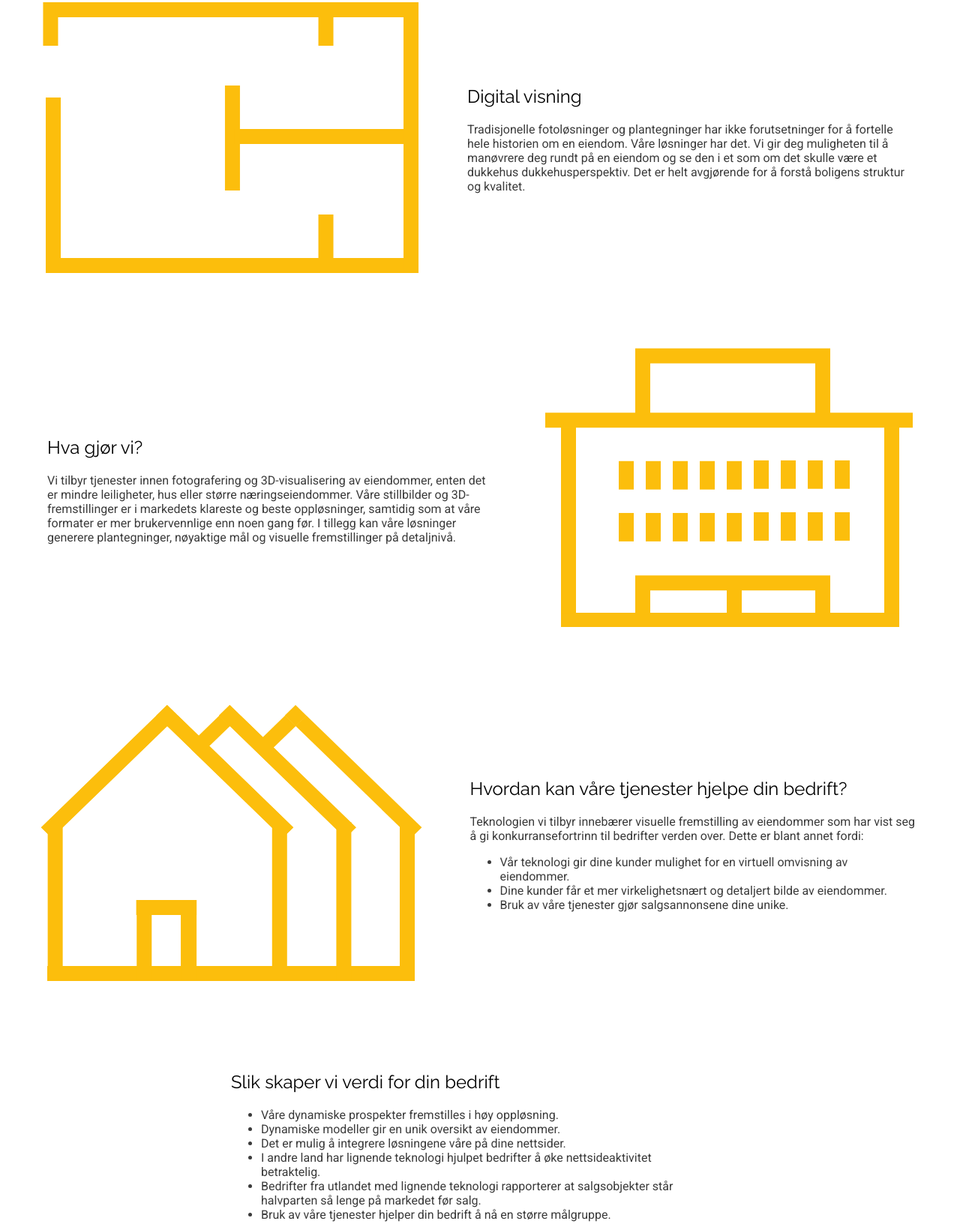
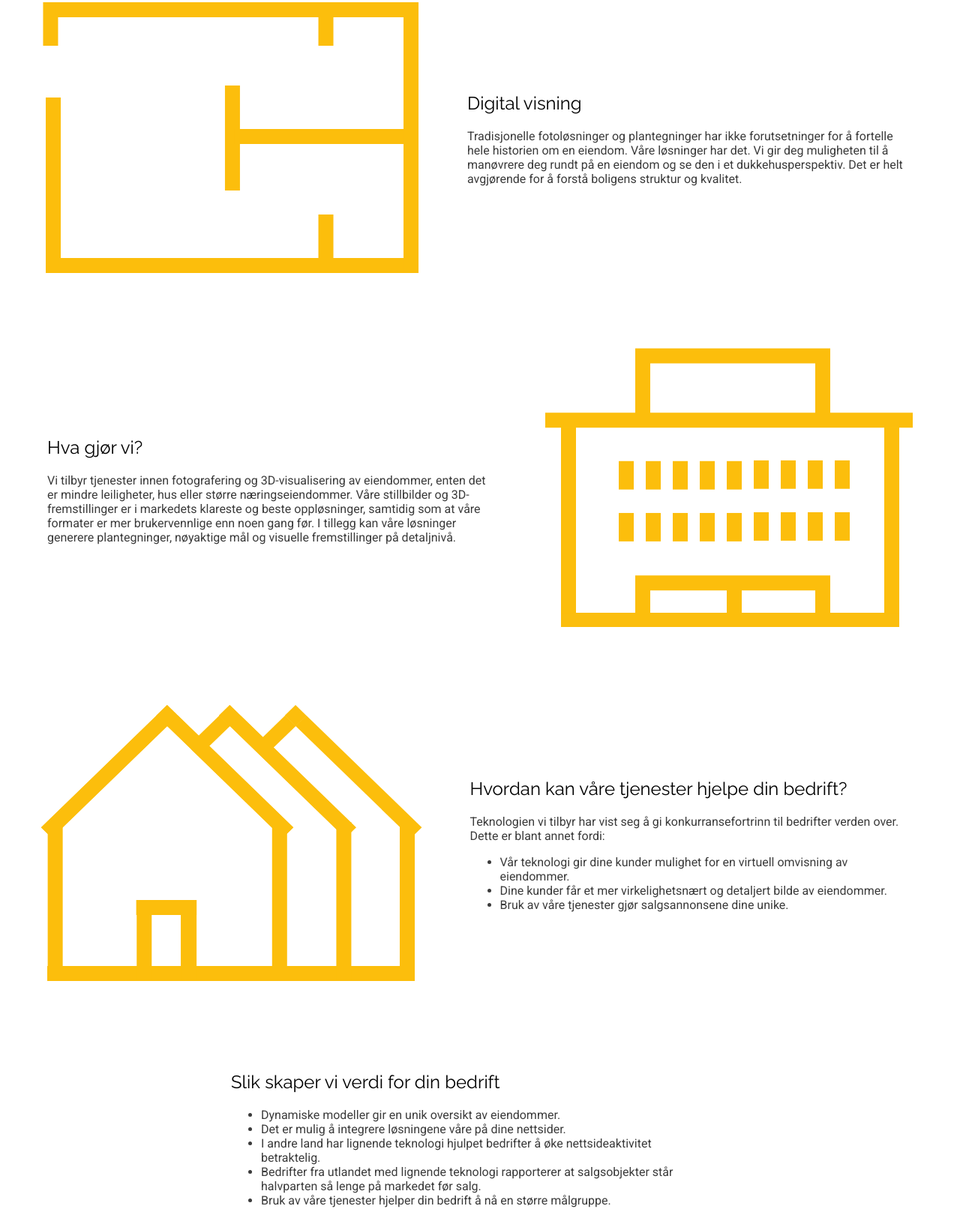
Before and after one commit to haavarop/dynamisk-prospekt, a Gatsby site: page / in a window 1280 px wide. Shown: the part 905-2537 px from the top of the page at 75% size. Built offline with nearby package versions, Linux system fonts and the light colour scheme; Gatsby itself is replaced by a stand-in of ours.

Commit message:
Changes to text

```diff
--- a/src/pages/index.js
+++ b/src/pages/index.js
@@ -15,7 +15,7 @@ export default () => (
       <div>
         <TextContainer
           header
-          title={"Redefinert fotografering av eiendom - enkelt og greit"}
+          title={"Redefinert fotografering av eiendom - enkelt og rimelig"}
         />
         <Link to="/contact">
           <button className="button">Ta Kontakt</button>
@@ -37,7 +37,7 @@ export default () => (
         textRight
         title={`Digital visning`}
         text={`Tradisjonelle fotoløsninger og plantegninger har ikke forutsetninger for å fortelle hele historien om en eiendom.
-               Våre løsninger har det. Vi gir deg muligheten til å manøvrere deg rundt på en eiendom og se den i et som om det skulle være et dukkehus dukkehusperspektiv. Det er helt avgjørende for å forstå boligens struktur og kvalitet. `}
+               Våre løsninger har det. Vi gir deg muligheten til å manøvrere deg rundt på en eiendom og se den i et dukkehusperspektiv. Det er helt avgjørende for å forstå boligens struktur og kvalitet. `}
       />
     </Container>
     <Container>
@@ -56,8 +56,7 @@ export default () => (
       <TextContainer
         textRight
         title={`Hvordan kan våre tjenester hjelpe din bedrift?`}
-        text={`Teknologien vi tilbyr innebærer visuelle fremstilling av eiendommer
-        som har vist seg å gi konkurransefortrinn til bedrifter verden over.
+        text={`Teknologien vi tilbyr har vist seg å gi konkurransefortrinn til bedrifter verden over.
         Dette er blant annet fordi: `}
         list={[
           `Vår teknologi gir dine kunder mulighet for en virtuell omvisning av eiendommer.`,
@@ -71,7 +70,6 @@ export default () => (
         textTop
         title={`Slik skaper vi verdi for din bedrift`}
         list={[
-          `Våre dynamiske prospekter fremstilles i høy oppløsning.`,
           `Dynamiske modeller gir en unik oversikt av eiendommer.`,
           `Det er mulig å integrere løsningene våre på dine nettsider.`,
           `I andre land har lignende teknologi hjulpet bedrifter å øke nettsideaktivitet betraktelig.`,
```
